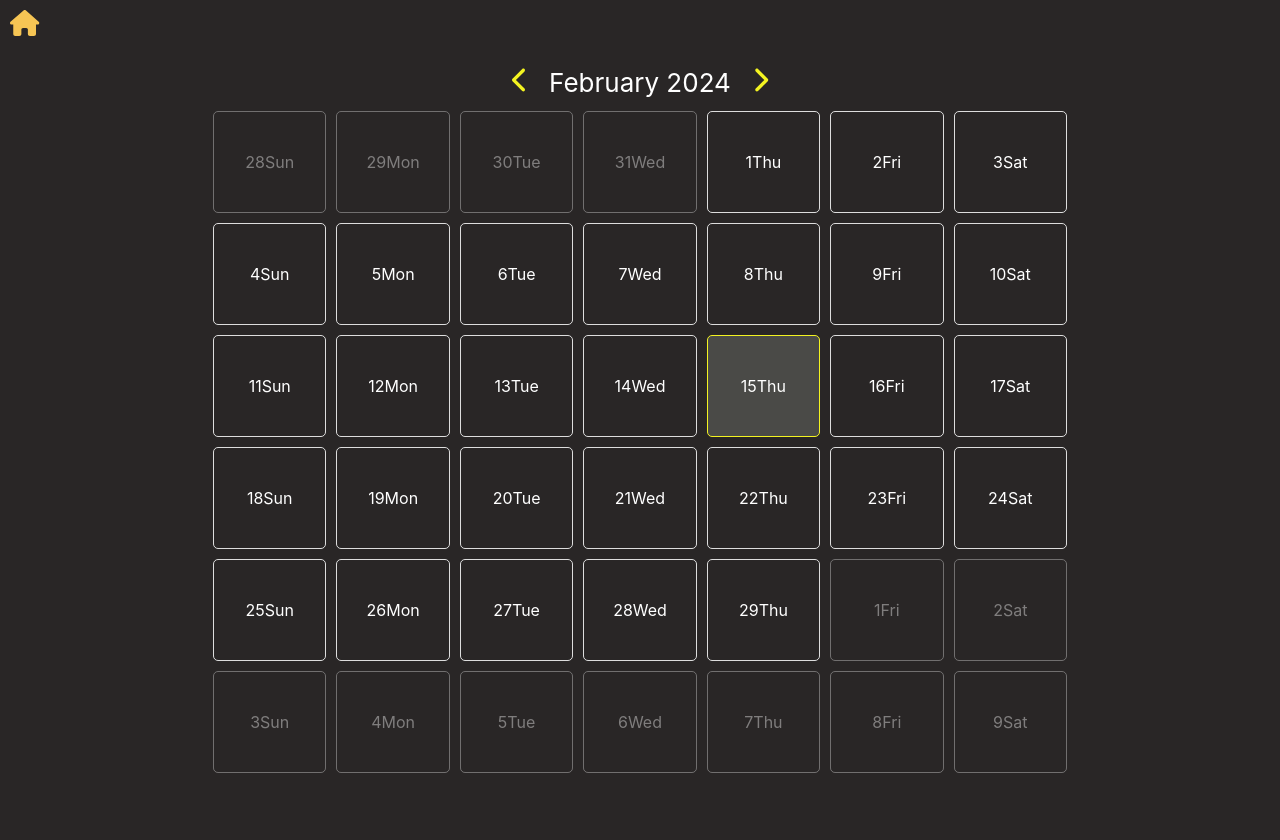
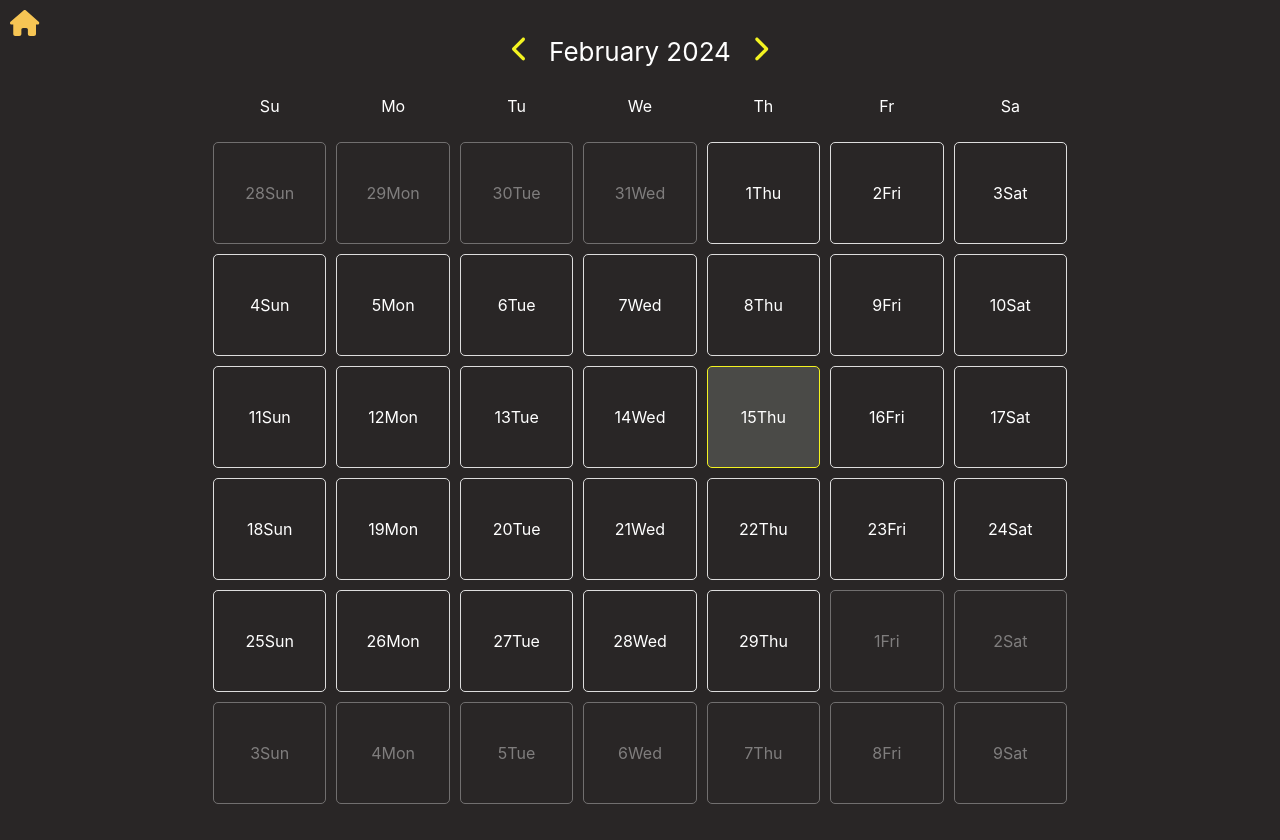
Before and after one commit to WillCBarker/Workmate, a React (Create React App) app in the folder workmate-frontend/: page /calendar in a window 1280 px wide. Built offline with nearby package versions, Linux system fonts and the light colour scheme.

Commit message:
Replaced day of week labels from each cell with top row labels

```diff
--- a/workmate-frontend/src/assets/css/calendar.css
+++ b/workmate-frontend/src/assets/css/calendar.css
@@ -91,3 +91,9 @@
   filter: drop-shadow(0 0 5px rgb(246, 197, 84));
   cursor: pointer;
 }
+
+.day-label {
+  text-align: center;
+  font-size: medium;
+  color: white;
+}
--- a/workmate-frontend/src/components/calendar.js
+++ b/workmate-frontend/src/components/calendar.js
@@ -24,7 +24,7 @@ function buildCalendar(currentMonth, selectedDate, setSelectedDate) {
         firstDayOfMonth.getMonth(),
     );
 
-    const calendarGrid = [];
+    const calendarGrid = [<p className="day-label">Su</p>, <p className="day-label">Mo</p>, <p className="day-label">Tu</p>, <p className="day-label">We</p>, <p className="day-label">Th</p>, <p className="day-label">Fr</p>, <p className="day-label">Sa</p>];
 
     for (let i = 1 - startingDate.getDay(); i < 43 - startingDate.getDay(); i++) {
       const day = new Date(currentMonth);
```
